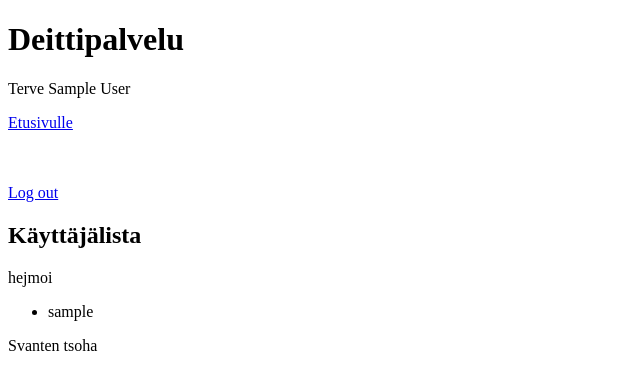
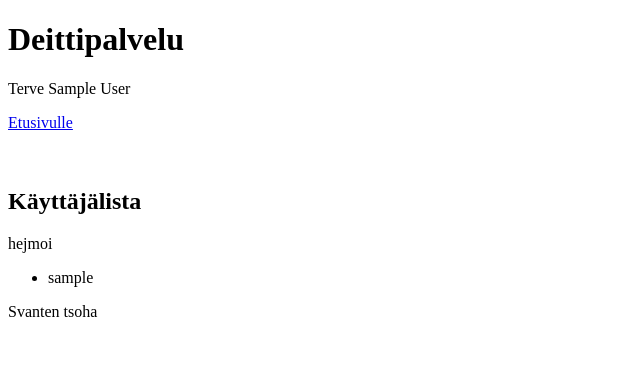
Before and after one commit to svanteha/tsoha, a PHP site: page / in a window 1280 px wide. Shown: the top 390 px of the page, without its empty margins (0-640 px from the left). Run offline with PHP 8.4, Linux system fonts and the light colour scheme; the visitor is signed in with stand-in values (Sample User, id 1); some libraries are stand-ins or nearby versions.

Commit message:
Update deittipalvelu/index.php

```diff
--- a/deittipalvelu/index.php
+++ b/deittipalvelu/index.php
@@ -15,7 +15,7 @@
 <?php } ?>
 
 <?php if($user) { ?>
-<p><a href="out.php">Log out</a></p>
+
 
 <?php } ?>
 
```
